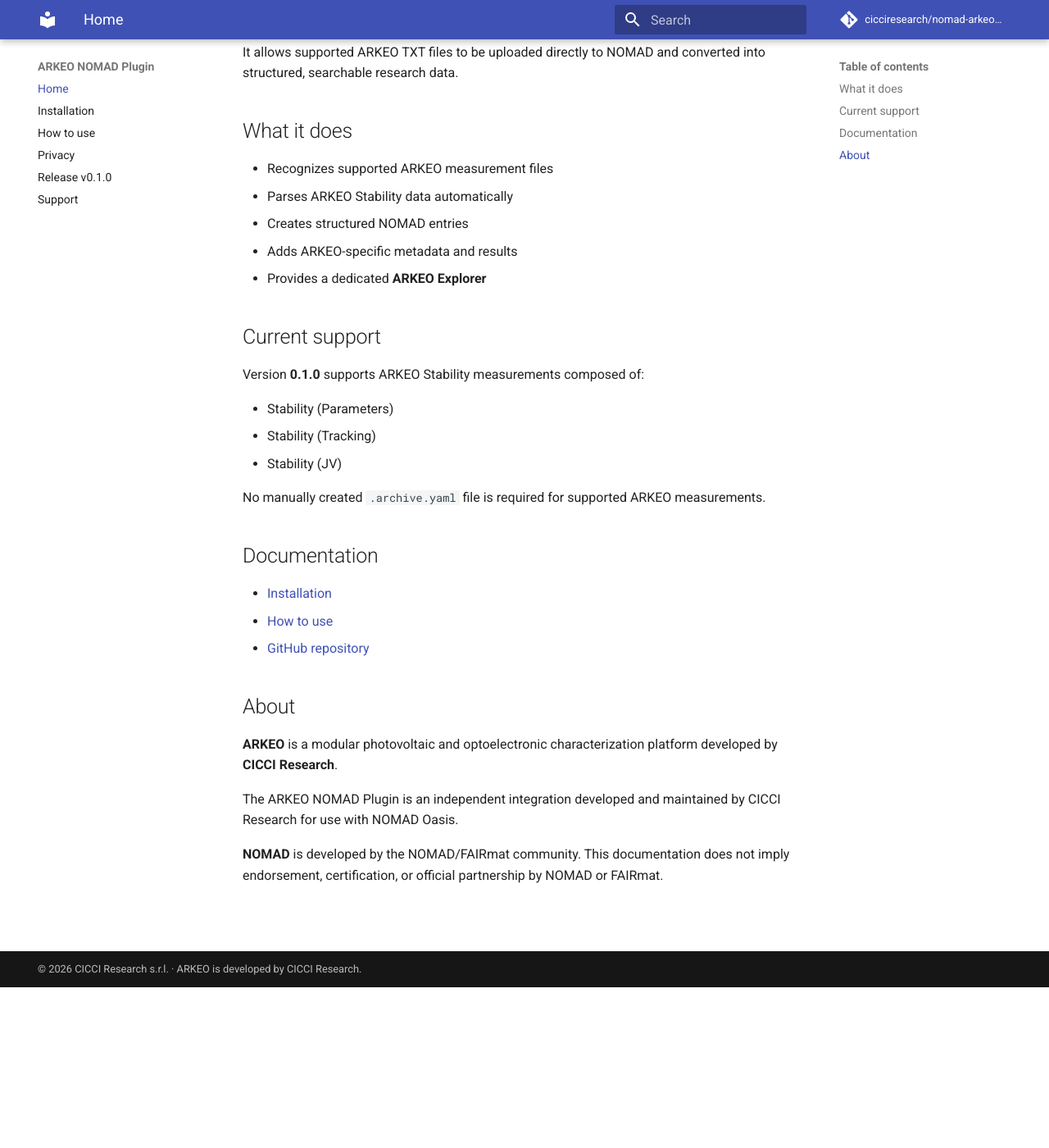
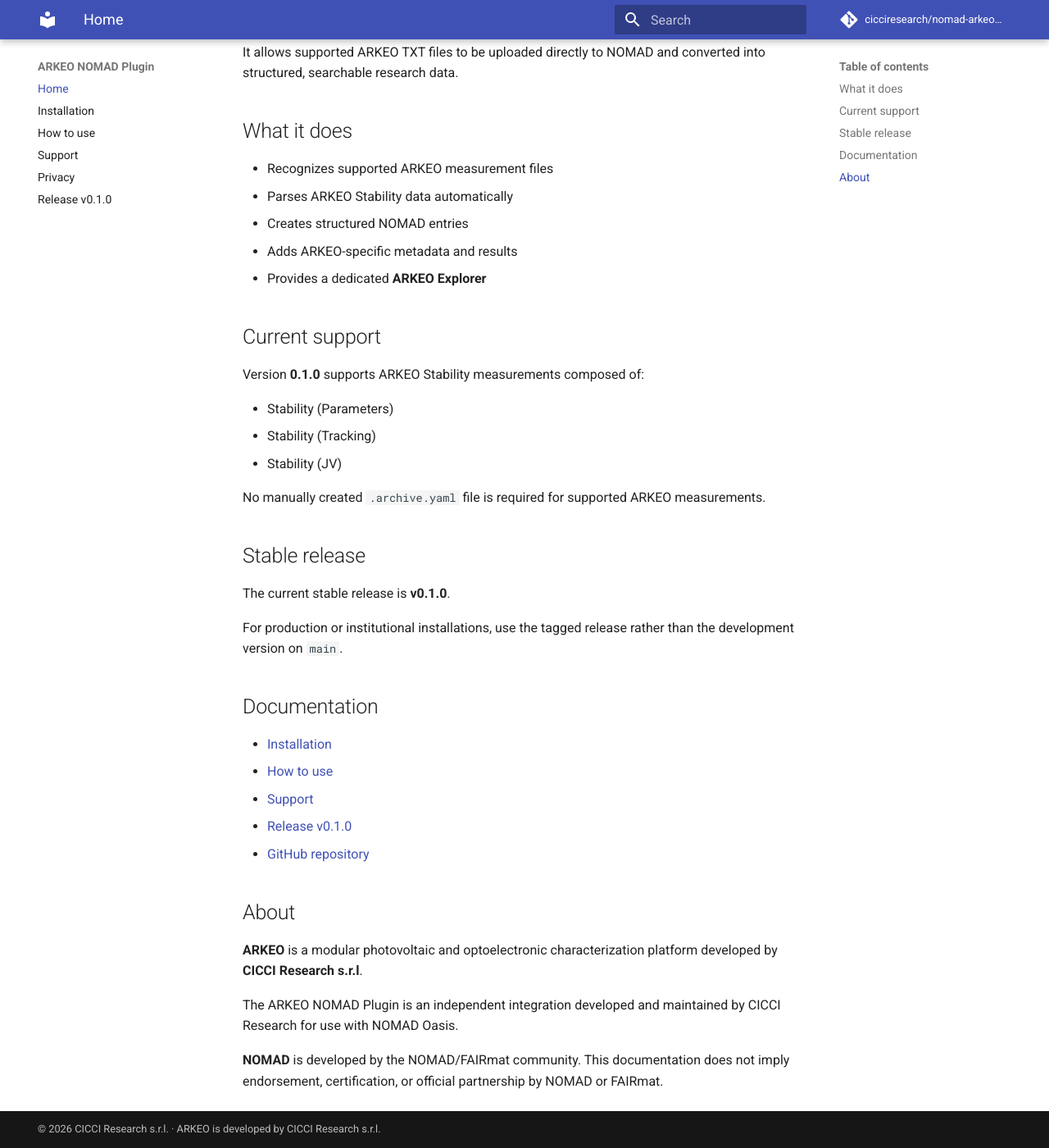
Before and after one commit to cicciresearch/nomad-arkeo-plugin, an MkDocs documentation site: the page built from docs/index.md, in a window 1280 px wide and 1400 px high, scrolled down 196 px. Shown: the whole window at 82% size. Built offline with MkDocs 1.6.1 and Material for MkDocs 9.7.7, drawn with Linux system fonts in a browser that asks for light colours; comment, search, counter and statistics services are not loaded.

Commit message:
update files

```diff
--- a/docs/index.md
+++ b/docs/index.md
@@ -22,15 +22,23 @@
 
 No manually created `.archive.yaml` file is required for supported ARKEO measurements.
 
+## Stable release
+
+The current stable release is **v0.1.0**.
+
+For production or institutional installations, use the tagged release rather than the development version on `main`.
+
 ## Documentation
 
 - [Installation](how_to/install_this_plugin.md)
 - [How to use](how_to/use_this_plugin.md)
+- [Support](support.md)
+- [Release v0.1.0](https://github.com/cicciresearch/nomad-arkeo-plugin/releases/tag/v0.1.0)
 - [GitHub repository](https://github.com/cicciresearch/nomad-arkeo-plugin)
 
 ## About
 
-**ARKEO** is a modular photovoltaic and optoelectronic characterization platform developed by **CICCI Research**.
+**ARKEO** is a modular photovoltaic and optoelectronic characterization platform developed by **CICCI Research s.r.l**.
 
 The ARKEO NOMAD Plugin is an independent integration developed and maintained by CICCI Research for use with NOMAD Oasis.
 
--- a/mkdocs.yml
+++ b/mkdocs.yml
@@ -1,5 +1,5 @@
 site_name: ARKEO NOMAD Plugin
-site_description: Documentation for the CICCI Research ARKEO NOMAD Plugin
+site_description: Documentation for the ARKEO NOMAD Plugin by CICCI Research s.r.l.
 site_url: https://cicciresearch.github.io/nomad-arkeo-plugin/
 repo_url: https://github.com/cicciresearch/nomad-arkeo-plugin
 repo_name: cicciresearch/nomad-arkeo-plugin
@@ -11,9 +11,9 @@
   - Home: index.md
   - Installation: how_to/install_this_plugin.md
   - How to use: how_to/use_this_plugin.md
+  - Support: support.md
   - Privacy: privacy.md
   - Release v0.1.0: https://github.com/cicciresearch/nomad-arkeo-plugin/releases/tag/v0.1.0
-  - Support: support.md
 
 markdown_extensions:
   - admonition
@@ -28,4 +28,4 @@
 
 copyright: >
   © 2026 CICCI Research s.r.l. ·
-  ARKEO is developed by CICCI Research.
+  ARKEO is developed by CICCI Research s.r.l.
```
